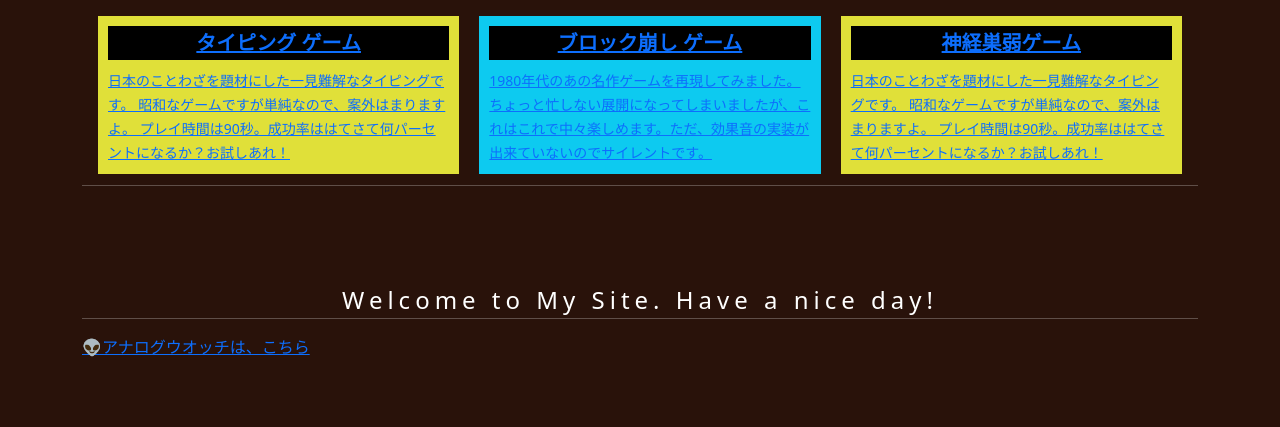
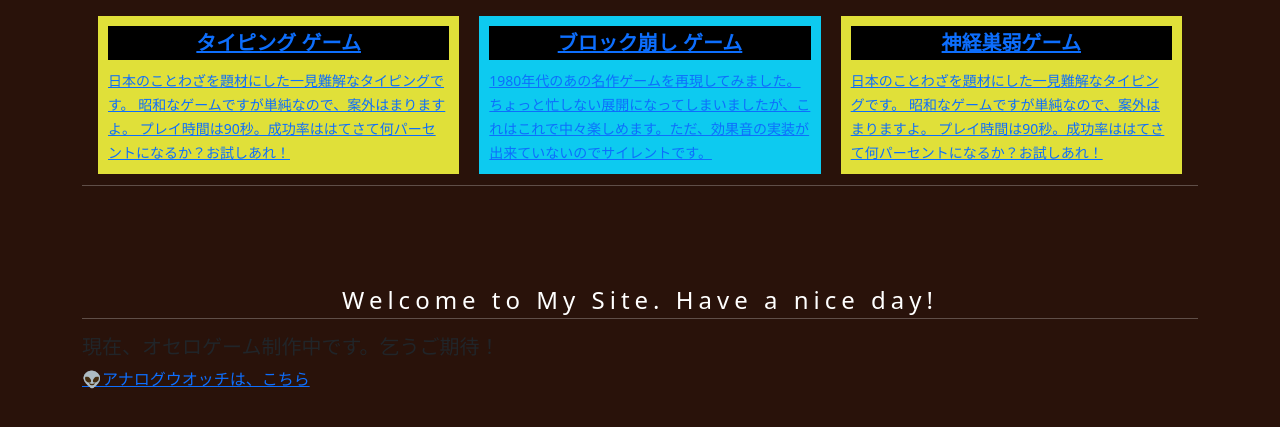
Before and after one commit to Satoshita/myBlog, a plain HTML site: page index.html in a window 1280 px wide. Shown: the part 191-618 px from the top of the page. Drawn offline with nearby package versions, Linux system fonts and the light colour scheme.

Commit message:
Update index.html

```diff
--- a/index.html
+++ b/index.html
@@ -54,6 +54,7 @@
             </div>
           </div><hr>
           <h4 class="message">Welcome to My Site.  Have a nice day!</h4><hr>
+          <h5>現在、オセロゲーム制作中です。乞うご期待！</h5>
           <a href="./watch.html" class="watch">👽アナログウオッチは、こちら</a>
         </div>
       </div>
```
